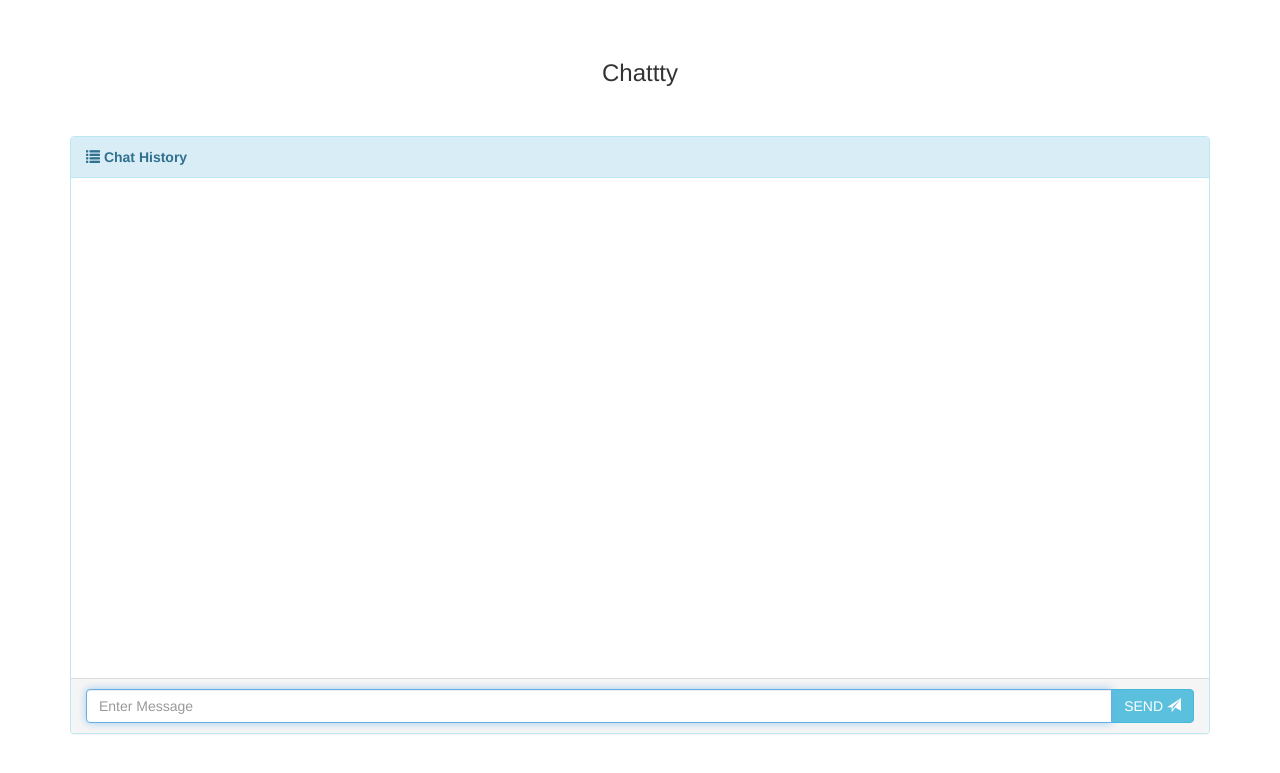
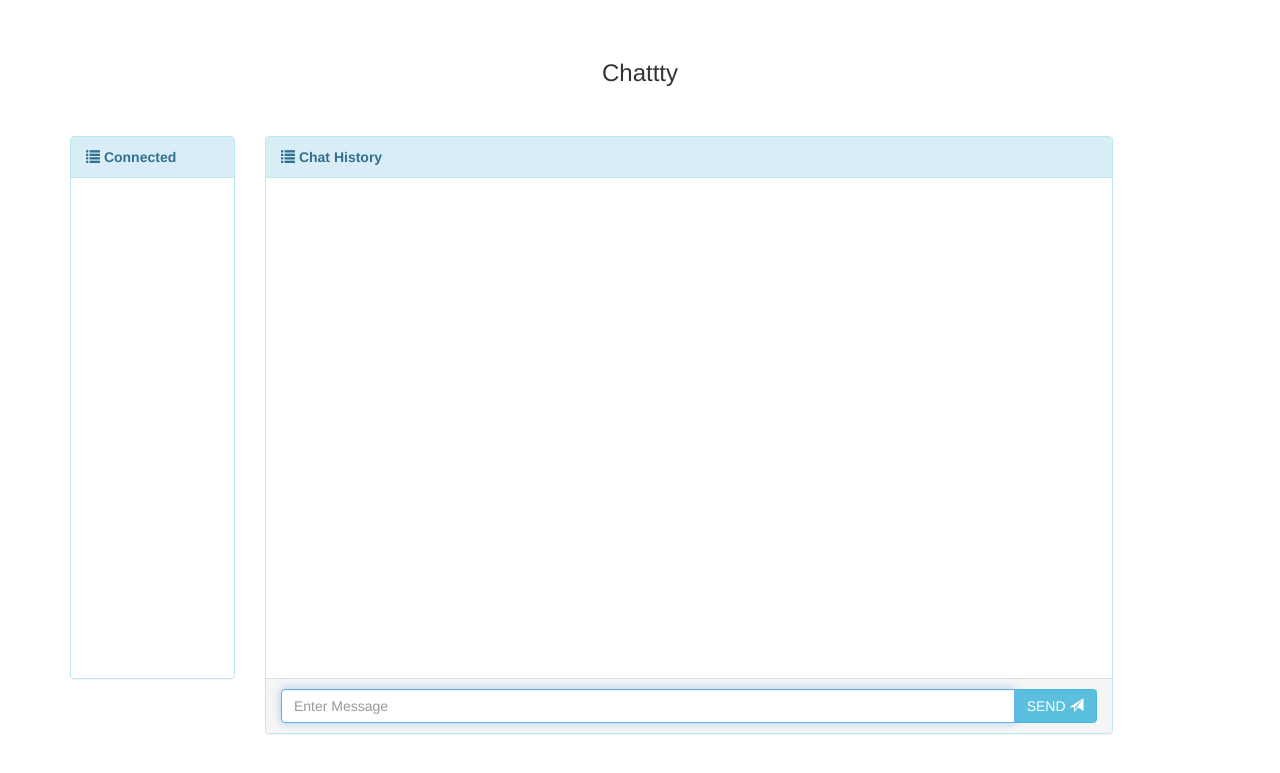
Before and after one commit to Andymic/chattty, a Flask app: template templates/chat.html in a window 1280 px wide. Shown: the top 773 px of the page. Run offline with Flask 2, Linux system fonts and the light colour scheme; the template is opened without the code that fills it, so the values that code supplies are empty; some libraries are stand-ins or nearby versions.

Commit message:
initial commit

```diff
--- a/server.py
+++ b/server.py
@@ -1,5 +1,5 @@
 #!chattty/bin/python
-from flask import Flask, render_template, session, request
+from flask import Flask, render_template, session, request, jsonify
 from flask.ext.socketio import SocketIO, emit, join_room
 import eventlet
 
@@ -9,7 +9,26 @@ app = Flask(__name__)
 app.debug = True
 app.config['SECRET_KEY'] = 'super_secret'
 socketio = SocketIO(app)
+rooms = [
+	{
+        'id': 0,
+        'title': u'default'
+    },
+    {
+        'id': 1,
+        'title': u'ser'
+    },
+    {
+        'id': 2,
+        'title': u'jaks'
 
+    },
+    {
+        'id': 3,
+        'title': u'tesSS'
+
+    }
+]
 
 @app.route('/')
 def chat():
@@ -19,15 +38,36 @@ def chat():
 def login():
     return render_template('login.html')
 
+@app.route('/rooms')
+def get_rooms():
+	return jsonify({'rooms' : rooms})
+
+@socketio.on('join')
+def on_join(data):
+	username = data['username']
+	room = data['room']
+	join_room(room)
+	send(username + ' has entered the room.', room=room)
+
+@socketio.on('leave')
+def on_leave(data):
+	username = data['username']
+	room = data['room']
+	leave_room(room)
+	send(username + ' has left the room.', room=room)
 
 @socketio.on('message', namespace='/chat')
 def chat_message(message):
 	emit('message', {'data': message['data']}, broadcast = True)
 
-@socketio.on('connect', namespace='/chat')
-def test_connect():
-    emit('my response', {'data': 'Connected', 'count': 0})
+@socketio.on('connected', namespace='/chat')
+def connected_user(message):
+    emit('addToUserList', {'data': message['data']}, broadcast = True)
+
+@socketio.on('disconnect', namespace='/chat')
+def connected_user(message):
+    emit('removeFromUserList', {'data': message['data']}, broadcast = True)
 
 
 if __name__ == '__main__':
-    socketio.run(app, host="", port=5000)
+    socketio.run(app, host="127.0.0.1", port=5000)
--- a/templates/chat.html
+++ b/templates/chat.html
@@ -10,19 +10,40 @@
     <script src="//cdnjs.cloudflare.com/ajax/libs/socket.io/1.3.6/socket.io.min.js"></script>
     <script>
         var channel = "/chat";
-
         var socket = io.connect('http://' + document.domain + ':' + location.port + channel);
 
         socket.on('connect', function() {
-            socket.emit('my_connection', {data: 'I\'m connected!'});
+            //console.log(socket);
+
+            var author = $.cookie("realtime-chat-nickname");
+            var author_id = $.cookie("realtime-chat-client-id");
+            console.log(socket.id);
+            socket.emit('connected', {data: {username : author, id : author_id}});
         });
 
-        socket.on("message", function (message) {
+        socket.on("message", function(message) {
             refreshMessages(message);
         });
 
+        socket.on("connection", function(socket_){
+            console.log("connection finfo "+socket_);
+        });
+
+        socket.on("addToUserList", function(message){
+            updateUserList(message.data.username, true);
+        });
+
+        function updateUserList(user, add){
+            if(add){
+                $(".user-list").append('<li class="media"><div class="media-body"><div class="media"><div class="media-body">'
+                +user+' <span class="label label-success">Active</span></div></div></div></li>');
+                return;
+            }
+            //remove user
+        };
+
         function refreshMessages(message) {
-            $(".media-list").append('<li class="media"><div class="media-body"><div class="media"><div class="media-body">'
+            $("#r_0").append('<li class="media"><div class="media-body"><div class="media"><div class="media-body" style="font-size: 1.25em;">'
                 + message.data.message + '<br/><small class="text-muted">' + message.data.author + ' | ' + new Date($.now())+ '</small><hr/></div></div></div></li>');
         }
 
@@ -43,7 +64,26 @@
                 });
             }
 
-            function sendMessage() {
+            $('#rooms').on("click", function(){
+                 $.ajax({
+                  url: '/rooms',
+                  type: 'GET',
+                  success: function(response) {
+                      if(response !== null){
+                        $('#rooms_data').html('');
+                        $.each(response.rooms, function(idx, room){
+                            $('#rooms_data').append('<button class="dropdown-item" type="button" onclick="loadRoom('+room.id+')">'+room.title+'</button> <br/>')
+                            $('#messages').append('<ul class="media-list" id=r_"'+room.id+'"></ul>');
+                        });
+                      }
+                  },
+                  error: function(error) {
+                      console.log(error);
+                  }
+              });
+            });
+
+        function sendMessage() {
                 $container = $('.media-list');
                 $container[0].scrollTop = $container[0].scrollHeight;
                 var message = $("#messageText").val();
@@ -53,6 +93,12 @@
                 $container.animate({ scrollTop: $container[0].scrollHeight }, "slow");
             }
         });
+
+        function loadRoom(room_id){
+            $('.media-list').hide();
+            $('#r_'+room_id).show();
+        };
+
     </script>
     <link href="//maxcdn.bootstrapcdn.com/bootstrap/3.2.0/css/bootstrap.min.css" rel="stylesheet">
     <link href="//maxcdn.bootstrapcdn.com/font-awesome/4.1.0/css/font-awesome.min.css" rel="stylesheet">
@@ -72,21 +118,39 @@
         <h3 class="text-center">Chattty</h3>
         <br/><br/>
 
-        <div class="col-md-12">
+        <div class="col-md-2 pull-xs-left">
+            <div class="panel panel-info">
+                <div class="panel-heading">
+                    <strong><span class="glyphicon glyphicon-list"></span> Connected</strong>
+                </div>
+                <div class="panel-body fixed-panel">
+                    <ul class="user-list">
+                    </ul>
+                </div>
+            </div>
+        </div>
+
+        <div class="col-md-9 pull-xs-right">
             <div class="panel panel-info">
                 <div class="panel-heading">
                     <strong><span class="glyphicon glyphicon-list"></span> Chat History</strong>
+<!--                     <span class="dropdown">
+                      <button class="btn btn-secondary dropdown-toggle" type="button" id="rooms" data-toggle="dropdown" aria-haspopup="true" aria-expanded="false">
+                        Rooms
+                      </button>
+                      <div class="dropdown-menu" aria-labelledby="rooms" id="rooms_data">
+                      </div>
+                    </span> -->
                 </div>
-                <div class="panel-body fixed-panel">
-                    <ul class="media-list">
-                    </ul>
+                <div class="panel-body fixed-panel" id="messages">
+                    <ul class="media-list" id="r_0"></ul>
                 </div>
                 <div class="panel-footer">
                     <div class="input-group">
                         <input type="text" class="form-control" placeholder="Enter Message" id="messageText" autofocus/>
-                                    <span class="input-group-btn">
-                                        <button class="btn btn-info" type="button" id="sendMessage">SEND <span class="glyphicon glyphicon-send"></span></button>
-                                    </span>
+                        <span class="input-group-btn">
+                            <button class="btn btn-info" type="button" id="sendMessage">SEND <span class="glyphicon glyphicon-send"></span></button>
+                        </span>
                     </div>
                 </div>
             </div>
--- a/templates/login.html
+++ b/templates/login.html
@@ -11,10 +11,12 @@
             if ($.cookie("realtime-chat-nickname")) {
                 window.location = "/"
             } else {
+
                 $("#frm-login").submit(function(event) {
                     event.preventDefault();
                     if ($("#nickname").val() !== '') {
                         $.cookie("realtime-chat-nickname", $("#nickname").val());
+                        $.cookie("realtime-chat-client-id", Math.floor((Math.random() * 100) + 1));
                         window.location = "/";
                     }
                 })
```
